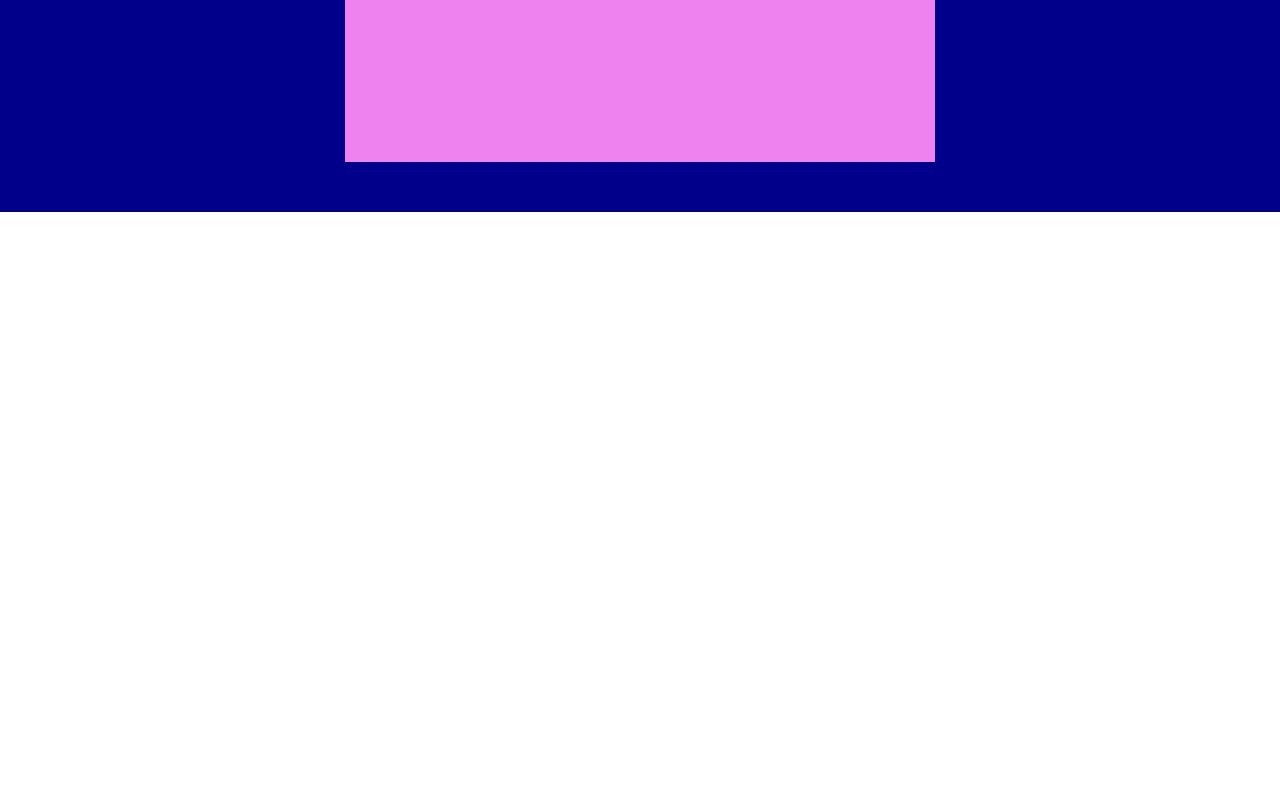
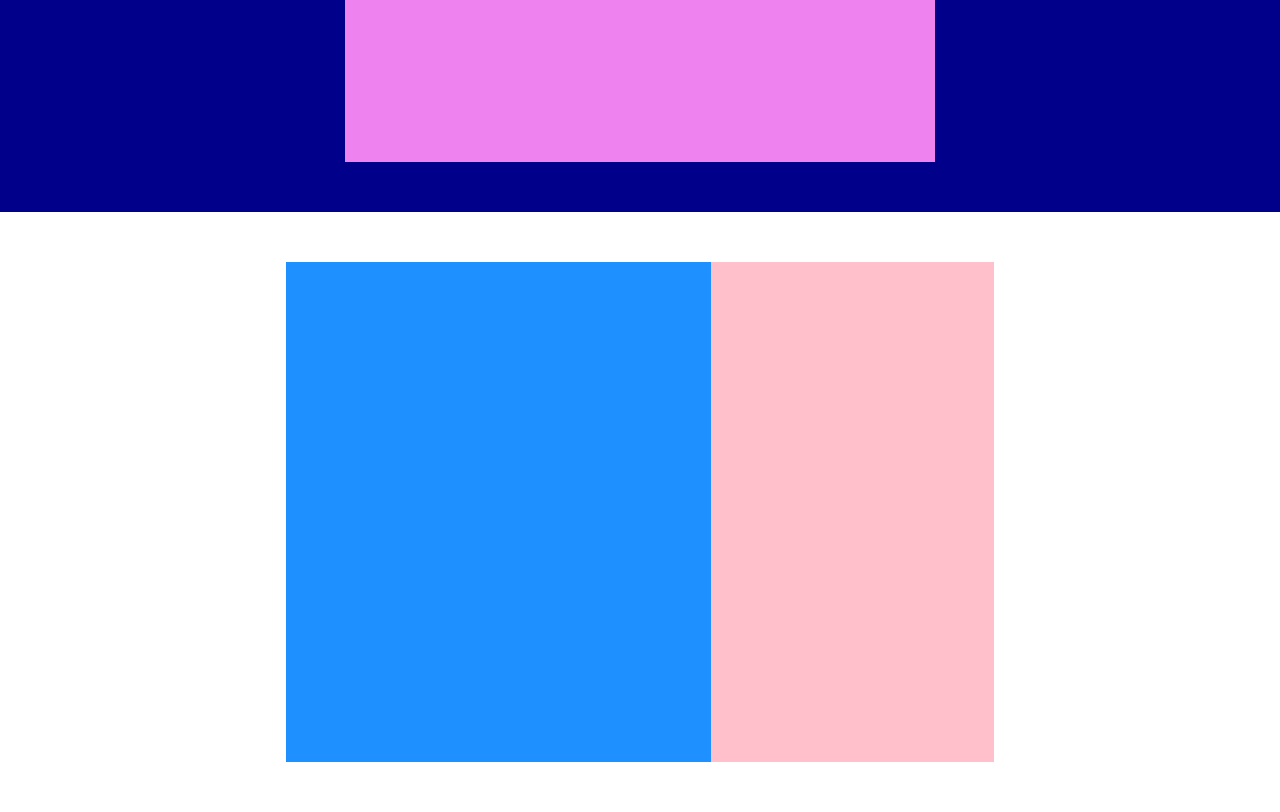
Before and after one commit to alexciccarese/htmlcss-struttura-discord, a plain HTML site: page index.html in a window 1280 px wide. Shown: the part 368-1180 px from the top of the page. Before the commit the page ends 800 px from the top, so only its background shows below. Drawn offline with Linux system fonts and the light colour scheme.

Commit message:
invite only section added

```diff
--- a/assets/style.css
+++ b/assets/style.css
@@ -35,6 +35,18 @@ body {
 
 .list_unstyled {
   list-style: none;
+}
+
+.invite_only {
+  background-color: white;
+
+  .left.items {
+    background-color: #1e90ff;
+  }
+
+  .right.items {
+    background-color:#ffc0cb ;
+  }
 }
 
 header {
@@ -84,3 +96,28 @@ header {
     min-height: 390px;
   }
 }
+
+
+.invite_only {
+  min-height: 600px;
+  padding: 50px;
+  display: flex;
+  justify-content: center;
+
+  .container {
+    width: 60%;
+    min-height: 500px;
+    display: flex;
+
+    .left.items {
+      width: 60%;
+      height: 100%;
+    }
+
+    .right.items {
+      width: 40%;
+      height: 100%;
+
+    }
+  }
+}
--- a/index.html
+++ b/index.html
@@ -27,8 +27,18 @@
       <!-- /header -->
 
       <main>
+
         <section class="jumbotron">
           <div class="items_jumbotron">
+          </div>
+        </section>
+        <!-- /jumbotron -->
+
+        <section class="invite_only">
+          <div class="container">
+            <div class="left items"></div>
+            <div class="right items"></div>
+
 
           </div>
         </section>
```
